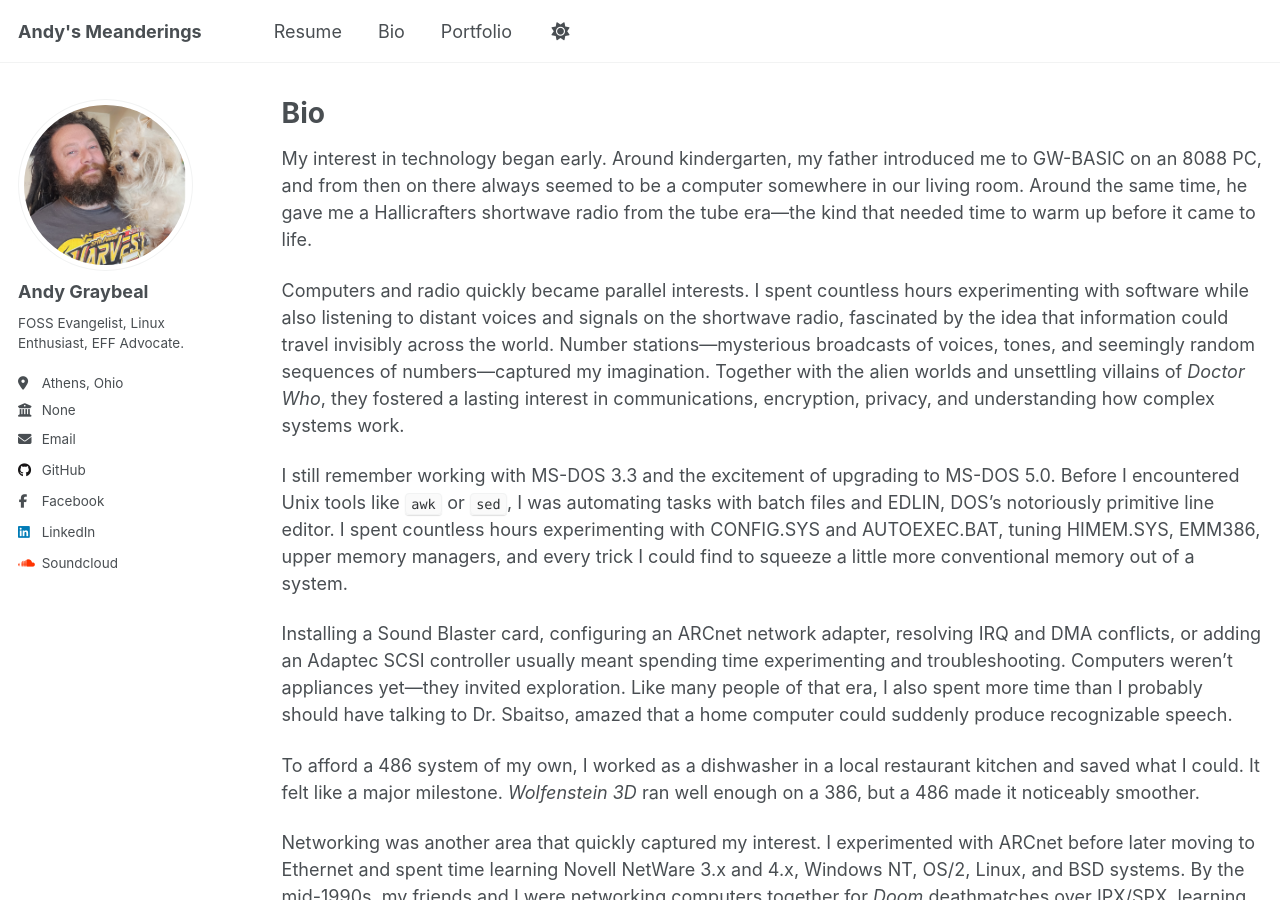
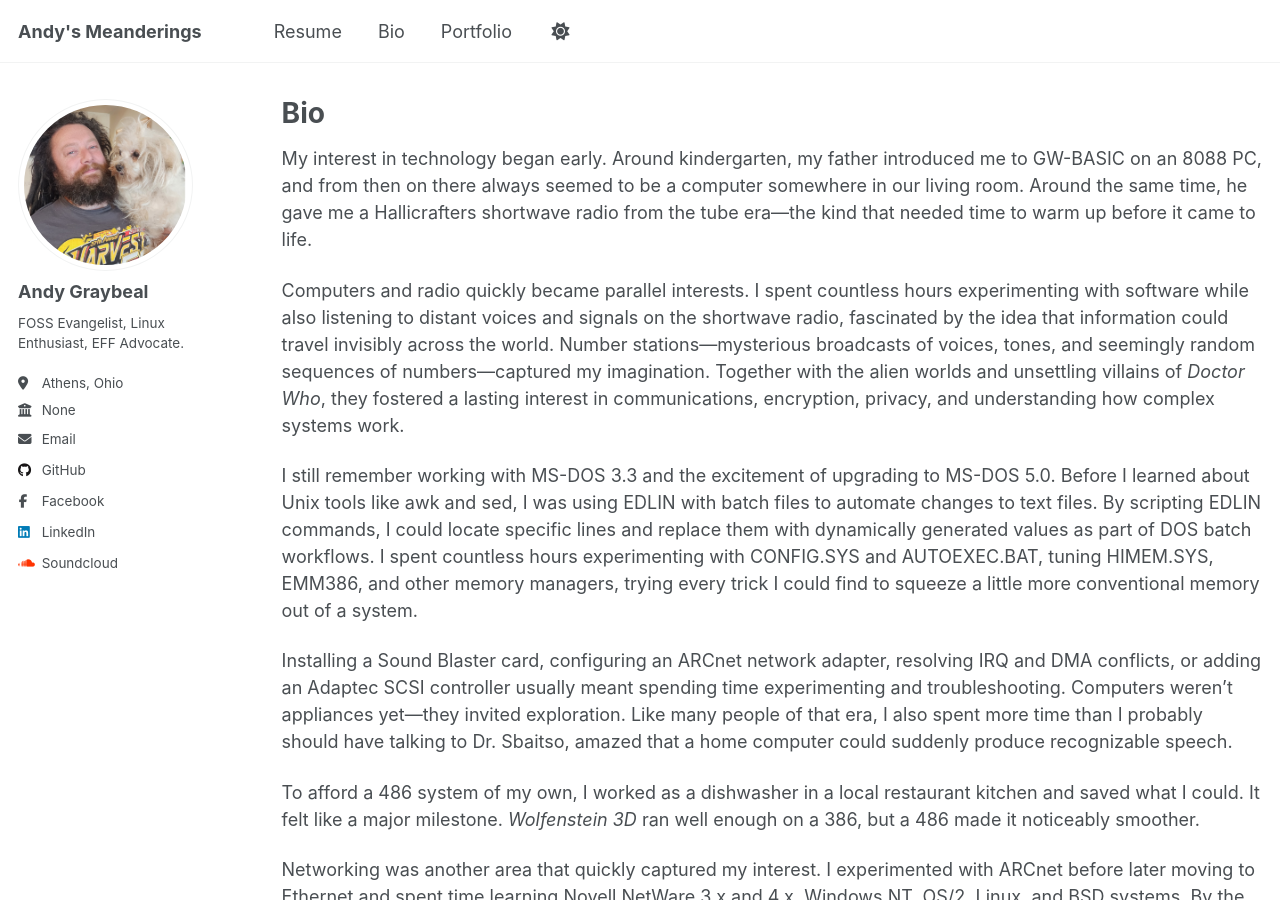
Before and after one commit to andy-graybeal/andy-graybeal.github.io, a Jekyll site: the page built from _pages/bio.md, in a window 1280 px wide and 900 px high. Built offline with Jekyll 4.4.1, drawn with Linux system fonts in a browser that asks for light colours; a script that is not in the unit is left out.

Commit message:
Revise bio for improved clarity on computing history
Updated the bio to enhance clarity and detail about early computing experiences.

```diff
--- a/_pages/bio.md
+++ b/_pages/bio.md
@@ -14,7 +14,7 @@ My interest in technology began early. Around kindergarten, my father introduced
 
 Computers and radio quickly became parallel interests. I spent countless hours experimenting with software while also listening to distant voices and signals on the shortwave radio, fascinated by the idea that information could travel invisibly across the world. Number stations—mysterious broadcasts of voices, tones, and seemingly random sequences of numbers—captured my imagination. Together with the alien worlds and unsettling villains of *Doctor Who*, they fostered a lasting interest in communications, encryption, privacy, and understanding how complex systems work.
 
-I still remember working with MS-DOS 3.3 and the excitement of upgrading to MS-DOS 5.0. Before I encountered Unix tools like `awk` or `sed`, I was automating tasks with batch files and EDLIN, DOS's notoriously primitive line editor. I spent countless hours experimenting with CONFIG.SYS and AUTOEXEC.BAT, tuning HIMEM.SYS, EMM386, upper memory managers, and every trick I could find to squeeze a little more conventional memory out of a system.
+I still remember working with MS-DOS 3.3 and the excitement of upgrading to MS-DOS 5.0. Before I learned about Unix tools like awk and sed, I was using EDLIN with batch files to automate changes to text files. By scripting EDLIN commands, I could locate specific lines and replace them with dynamically generated values as part of DOS batch workflows. I spent countless hours experimenting with CONFIG.SYS and AUTOEXEC.BAT, tuning HIMEM.SYS, EMM386, and other memory managers, trying every trick I could find to squeeze a little more conventional memory out of a system.
 
 Installing a Sound Blaster card, configuring an ARCnet network adapter, resolving IRQ and DMA conflicts, or adding an Adaptec SCSI controller usually meant spending time experimenting and troubleshooting. Computers weren't appliances yet—they invited exploration. Like many people of that era, I also spent more time than I probably should have talking to Dr. Sbaitso, amazed that a home computer could suddenly produce recognizable speech.
 
```
